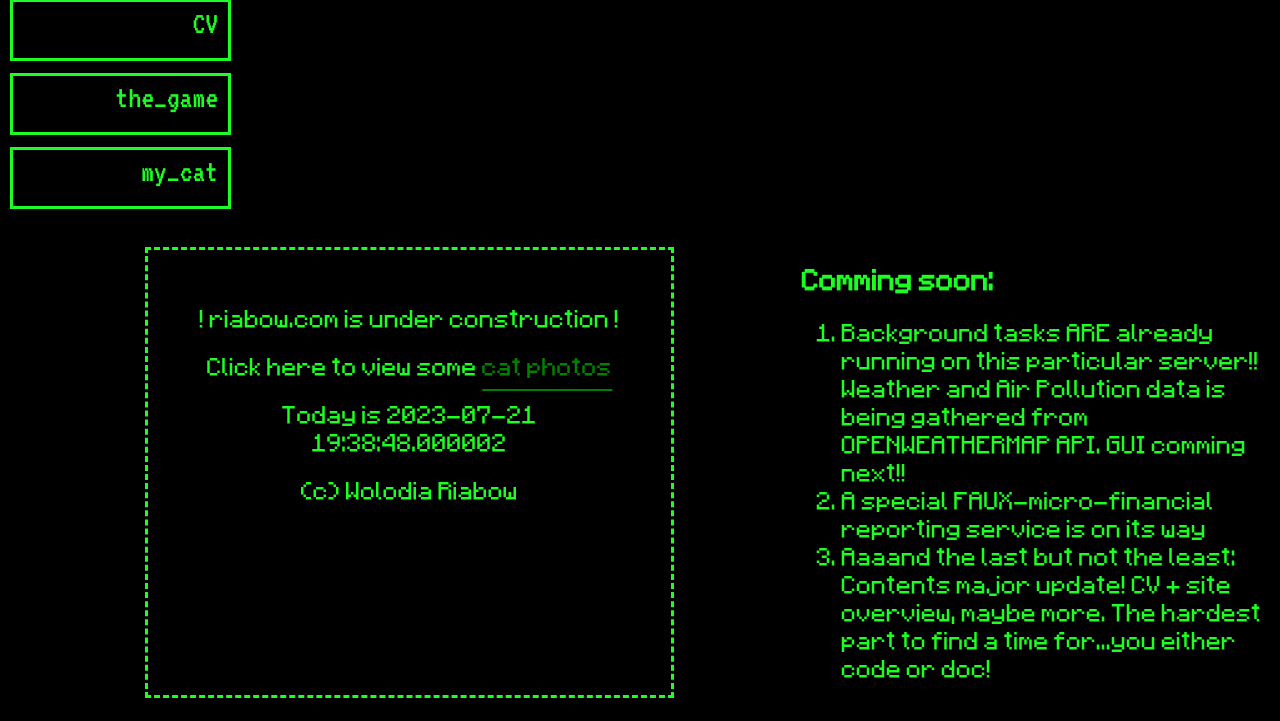
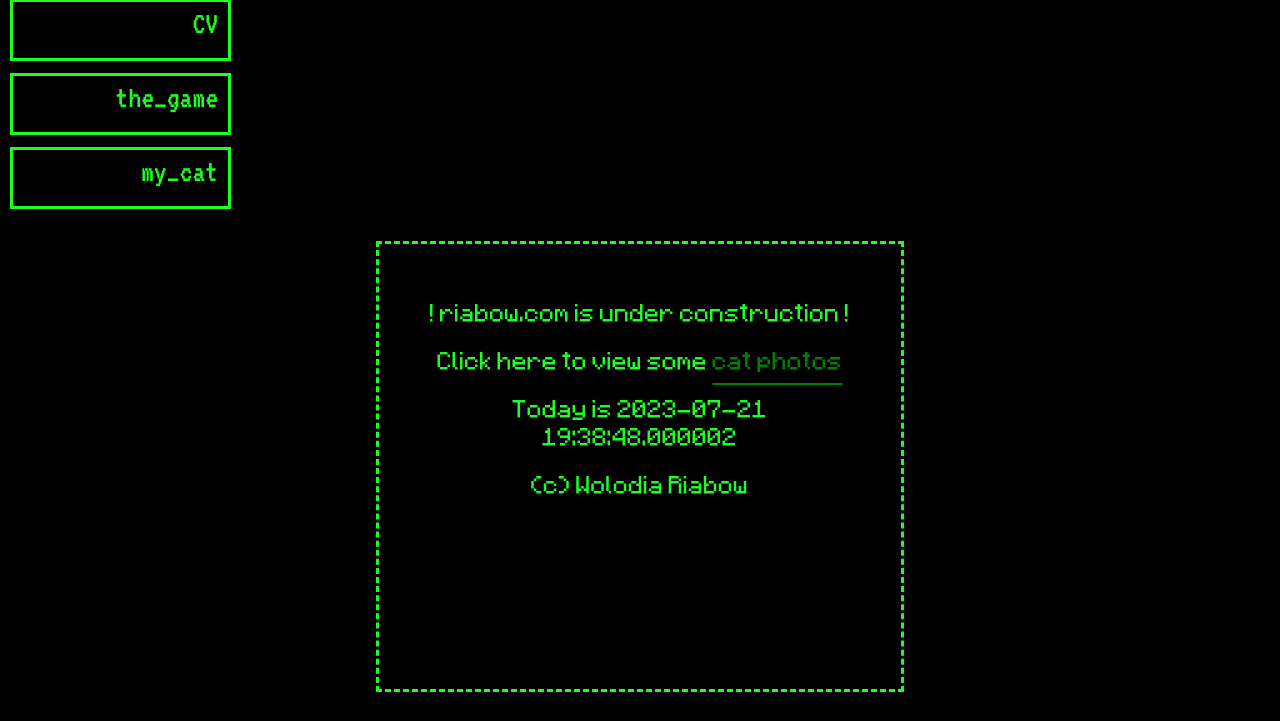
Before and after one commit to riabov-vladimir/riabowcom, a Django app: page / in a window 1280 px wide. Shown: the part 274-995 px from the top of the page. After the commit the page ends 966 px from the top, so only its background shows below. Run offline with Django 4.2, Linux system fonts and the light colour scheme; some libraries are stand-ins or nearby versions.

Commit message:
Update index.html

```diff
--- a/templates/main/index.html
+++ b/templates/main/index.html
@@ -10,13 +10,5 @@
       <p>Today is {{ now }}</p>
       <p>(c) Wolodia Riabow</p>
     </div>
-    <div class="news-temp">
-      <h3>Comming soon:</h3>
-      <ol>
-        <li>Background tasks ARE already running on this particular server!! Weather and Air Pollution data is being gathered from OPENWEATHERMAP API. GUI comming next!!</li>
-        <li>A special FAUX-micro-financial reporting service is on its way</li>
-        <li>Aaaand the last but not the least: Contents major update! CV + site overview, maybe more. The hardest part to find a time for...you either code or doc!</li>
-      </ol>
-    </div>
   </div>
 {% endblock %}
```
